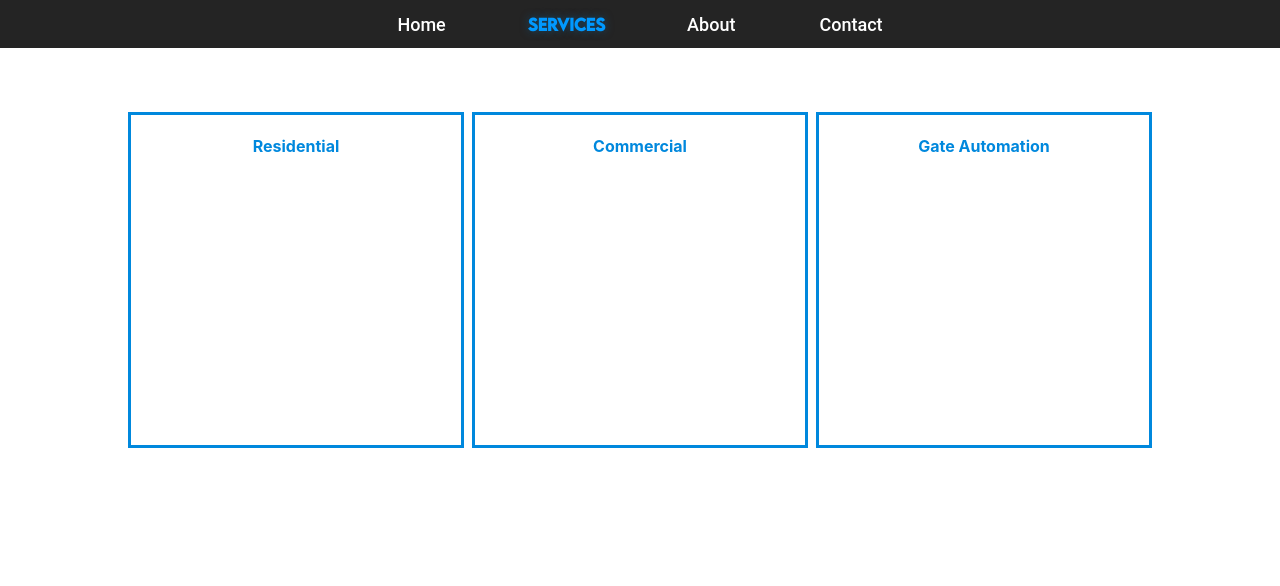
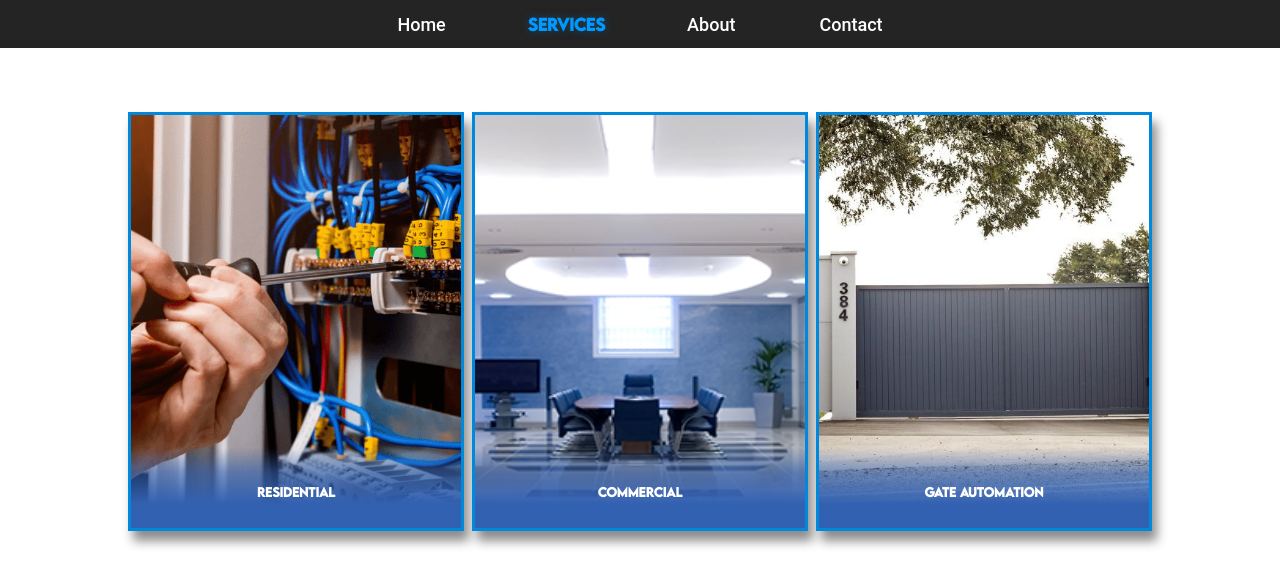
Before and after one commit to WillMorrisnz/hedley-electrical, a React (Create React App) app: page /services in a window 1280 px wide. Shown: the top 586 px of the page. Built offline with nearby package versions, Linux system fonts and the light colour scheme.

Commit message:
Created grid cards with images

```diff
--- a/src/App.css
+++ b/src/App.css
@@ -199,13 +199,32 @@ section{
   display: grid;
   max-width: 80%;
   grid-template-columns:
-    repeat(auto-fit, minmax(15em, 1fr));
+    repeat(auto-fit, minmax(10rem, 1fr));
 }
 
 .card__content {
   align-self: end;
-  margin: 0.5rem 0.5rem 2rem;
-  padding: 0.5rem;
+  margin: 0.5rem 0.5rem 0;
+  padding: 0;
+  z-index: 1000;
+  color: white;
+}
+
+.blue_gradient {
+  width: 100%;
+  height: 100%;
+  align-self: end;
+  max-height: 5rem;
+  z-index: 1000;
+  min-height: 2em;
+  background: linear-gradient(180deg, rgba(0,0,0,0) 0%, rgba(50,97,177,0.6) 30%, rgba(50,97,177,1) 70%);
+}
+
+.card__img {
+  width: 100%;
+  aspect-ratio: 1 / 1.25;
+  object-fit: cover;
+  z-index: 1000;
 }
 
 .flex-item {
@@ -222,6 +241,15 @@ section{
 .container {
   max-width: var(--max-width);
   margin: 0 auto;
+}
+
+.stacked {
+  display: grid;
+}
+
+.stacked > * {
+  grid-column: 1 / 2;
+  grid-row: 1 / 2;
 }
 
 
@@ -246,6 +274,8 @@ margin: 0.5em;
   background-color: white;
   color: rgb(0, 136, 221);
 
+  box-shadow: 5px 10px 10px rgba(0, 0, 0, 0.452);
+
   border:  rgb(0, 136, 221);
   border-width: unset;
   border-style: solid;
@@ -260,7 +290,7 @@ margin: 0.5em;
 }
 
 .lemon {
-  font-family: 'Roboto';
+  font-family: 'lemonmilk';
   padding-bottom: var(--padding);
-  font-weight: bold;
+  font-size: .75rem;
 }
--- a/src/index.css
+++ b/src/index.css
@@ -5,6 +5,7 @@ body {
     sans-serif;
   -webkit-font-smoothing: antialiased;
   -moz-osx-font-smoothing: grayscale;
+  /* background-color: rgb(8, 158, 218); */
 }
 
 code {
--- a/src/pages/servicesPage.js
+++ b/src/pages/servicesPage.js
@@ -1,16 +1,31 @@
 import React from 'react';
+import image from '../assets/images/image0.png'
+import image1 from '../assets/images/image1.png'
+import image2 from '../assets/images/image2.jpeg'
 
 const ServicesPage = () => {
     return (
         <section className='template-grid'>
-            <div className='card-outline '>
-                <h4>Residential</h4>
+            <div className='card-outline stacked'>
+                <img className='card__img' src={image}></img>
+                <div className='blue_gradient'></div>
+                <div className='card__content'>
+                    <h4 className='lemon'>Residential</h4>
+                </div>
             </div>
-            <div className='card-outline '>
-                <h4>Commercial</h4>
+            <div className='card-outline stacked'>
+                <img className='card__img' src={image1}></img>
+                <div className='blue_gradient'></div>
+                <div className='card__content'>
+                    <h4 className='lemon'>Commercial</h4>
+                </div>
             </div>
-            <div className='card-outline '>
-                <h4>Gate Automation</h4>
+            <div className='card-outline stacked'>
+                <img className='card__img' src={image2}></img>
+                <div className='blue_gradient'></div>
+                <div className='card__content'>
+                    <h4 className='lemon'>Gate Automation</h4>
+                </div>
             </div>
         </section>
     )
```
